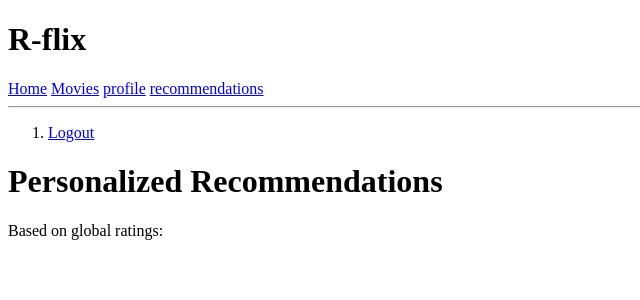
After one commit to mohamedlecter/rflix-server, a Django app: page /recommendations/ in a window 1280 px wide. The commit adds this page. Shown: the top 300 px of the page, without its empty margins (0-640 px from the left). Run offline with Django 3.2, Linux system fonts and the light colour scheme; the visitor is signed in with stand-in values (Sample User, id 1); data that the repository does not hold is empty.

Commit message:
recommendations page

```diff
--- a/main/views.py
+++ b/main/views.py
@@ -4,6 +4,7 @@ from django.contrib.auth import authenticate, login, logout
 from django.contrib.auth.models import User
 from django.contrib import messages
 from .forms import RatingForm, UserLoginForm, UserRegisterForm
+from collections import defaultdict
 
 def index(request):
     if not request.user.is_authenticated:
@@ -107,3 +108,58 @@ def profile(request):
         'email': email,
     }
     return render(request, 'profile.html', context)
+
+def recommendations(request):
+    if not request.user.is_authenticated:
+        return redirect('login')
+    request.session.set_expiry(1800)  # Refresh session expiry on activity
+
+    # Get the user's liked movies
+    user = request.user
+    rated_movies = Rating.objects.filter(user=user).select_related('movie')
+    liked_movies = [rating.movie for rating in rated_movies if rating.personal_rating >= 3]
+    liked_movie_ids = [movie.id for movie in liked_movies]
+
+    # Get set of user's clan movies
+    clan_users = set(
+            Rating.objects.filter(movie_id__in=liked_movie_ids, personal_rating__gte=3)
+            .exclude(user=user)
+            .values_list('user_id', flat=True))
+
+    if clan_users:
+        # Calculate clan ratings for movies not rated by the user
+        clan_ratings = defaultdict(list) # Dictionary to store clan ratings for each movie
+        clan_movie_ids = set() # Set to store movie ids rated by the clan
+
+        # Query the database for clan ratings for movies not rated by the user
+        clan_ratings_query = Rating.objects.filter(user_id__in=clan_users).exclude(movie_id__in=liked_movie_ids)
+        # Iterate over the query results and populate the clan_ratings dictionary
+        for rating in clan_ratings_query:
+            clan_ratings[rating.movie_id].append(rating.personal_rating)
+            clan_movie_ids.add(rating.movie_id)
+        # Calculate the average rating for each movie in the clan
+        clan_movie_avg_ratings = [
+            (movie_id, sum(ratings) / len(ratings))
+            for movie_id, ratings in clan_ratings.items()
+        ]
+        # Sort the clan_movie_avg_ratings list by average rating in descending order
+        clan_movie_avg_ratings.sort(key=lambda x: (-x[1], Movie.objects.get(id=x[0]).title))
+        recommended_movie_ids = [movie_id for movie_id, _ in clan_movie_avg_ratings[:5]]
+
+         # Fetch movie objects and their ratings
+        recommended_movies = Movie.objects.filter(id__in=recommended_movie_ids)
+        context = {
+            'recommendations': [
+                (movie.title, round(dict(clan_movie_avg_ratings)[movie.id], 3))
+                for movie in recommended_movies
+                ],
+                'is_global': False
+            }
+    else:
+            # No clan members found, recommend top 5 movies rated globally
+            top_movies = Movie.objects.exclude(id__in=liked_movie_ids).order_by('-rating')[:5]
+            context = {
+                'recommendations': [(movie.title, movie.rating) for movie in top_movies],
+                'is_global': True
+            }
+    return render(request, 'recommendations.html', context)
--- a/rflix/urls.py
+++ b/rflix/urls.py
@@ -27,4 +27,5 @@ urlpatterns = [
     path('movies/', views.movies_page, name='movies_page'),
     path('movies/delete-rating/<int:movie_id>/', views.delete_rating, name='delete_rating'),
     path("profile/", views.profile, name="profile"),
+    path("recommendations/", views.recommendations, name="recommendations"),
 ]
--- a/templates/header.html
+++ b/templates/header.html
@@ -2,4 +2,5 @@
   <a href="{% url 'index' %}">Home</a>
   <a href="{% url 'movies_page' %}">Movies</a>
   <a href="{% url 'profile' %}" >profile</a>
+  <a href="{% url 'recommendations' %}">recommendations</a>
 </div>
--- /dev/null
+++ b/templates/recommendations.html
@@ -0,0 +1,16 @@
+{% extends "base.html" %}
+
+{% block content %}
+<h1>Personalized Recommendations</h1>
+{% if is_global %}
+    <p>Based on global ratings:</p>
+{% else %}
+    <p>Based on your movie clan's preferences:</p>
+{% endif %}
+
+<ul>
+    {% for title, rating in recommendations %}
+        <li>{{ title }} - Rating: {{ rating }}</li>
+    {% endfor %}
+</ul>
+{% endblock %}
```
